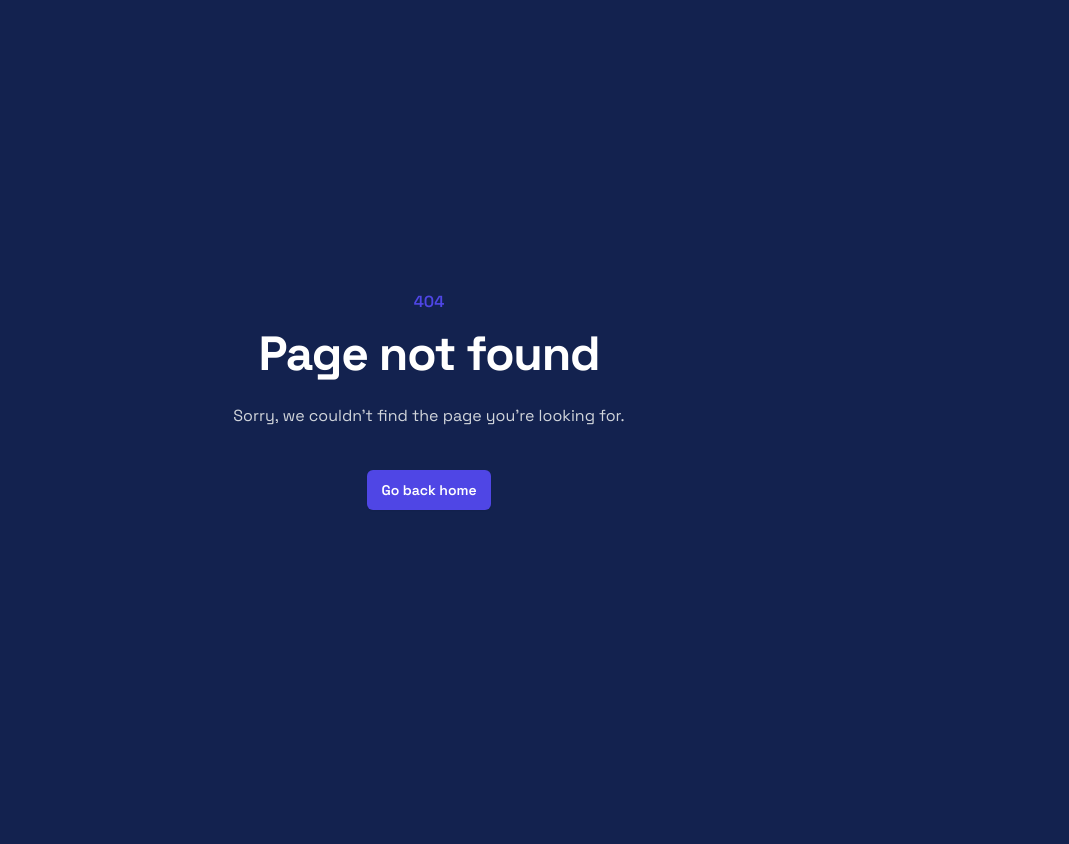
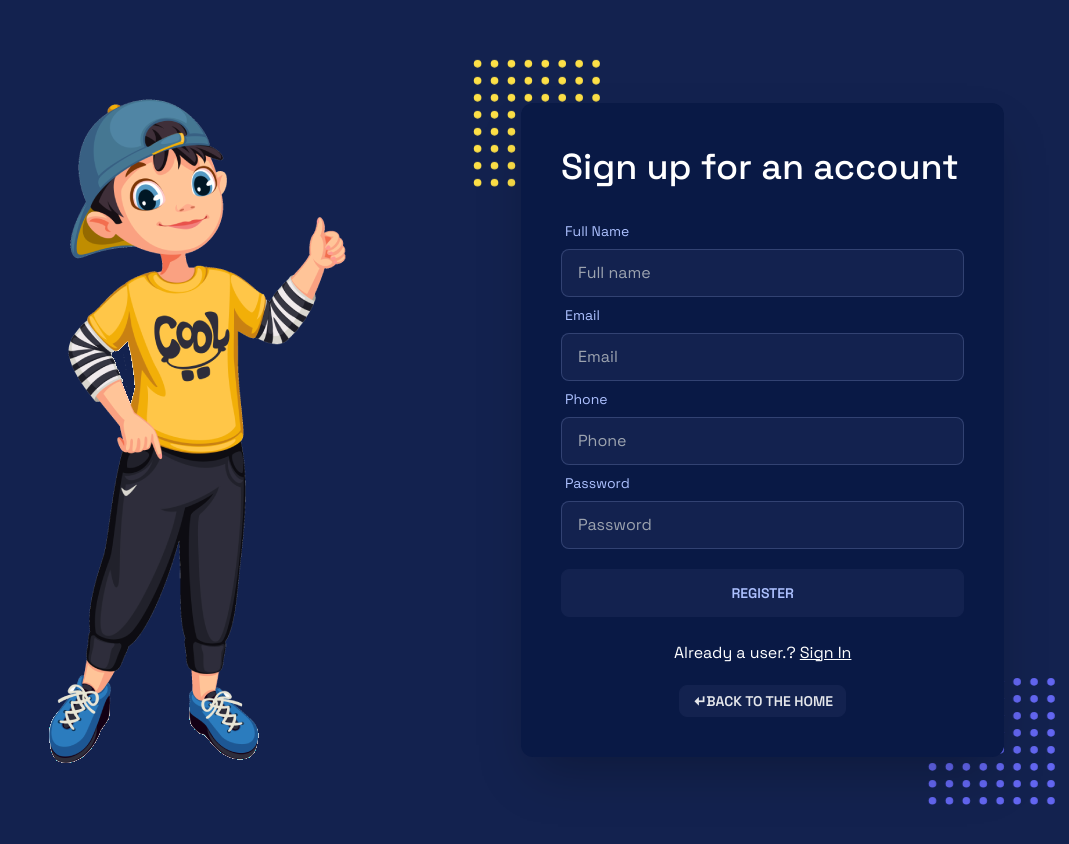
Before and after one commit to diptasahacse/blog-cms-with-core-redux-and-thunk, a React (Vite) app: page /register in a window 1280 px wide. Before the commit this address had no page. Shown: the top 844 px of the page, without its empty margins (211-1280 px from the left). Before the commit the page ends 800 px from the top, so only its background shows below. Built offline with nearby package versions, Linux system fonts and the light colour scheme.

Commit message:
complete registation part

```diff
--- a/package.json
+++ b/package.json
@@ -14,6 +14,7 @@
     "react": "^18.2.0",
     "react-dom": "^18.2.0",
     "react-hook-form": "^7.43.9",
+    "react-query": "^3.39.3",
     "react-redux": "^8.0.5",
     "react-router-dom": "^6.10.0",
     "redux": "^4.2.1",
--- /dev/null
+++ b/src/components/FrontPart/Pages/Register.jsx
@@ -0,0 +1,96 @@
+import React from "react";
+import { Link } from "react-router-dom";
+import { useForm } from "react-hook-form";
+import { useQuery } from "react-query";
+const Register = () => {
+
+  const {
+    register,
+    handleSubmit,
+    watch,
+    formState: { errors },
+  } = useForm();
+
+  const onSubmit = async (formData) => {
+    const {email, phone, fullName, password} = formData;
+
+    await fetch("http://localhost:5000/register", {
+      method: "POST",
+      headers: {
+        "Content-Type": "application/json",
+      },
+      body: JSON.stringify({
+        email, phone, fullName, password
+
+      }),
+    })
+      .then((res) => res.json())
+      .then((resData) => console.log(resData));
+  };
+  return (
+    <div className="w-full py-5">
+      <form onSubmit={handleSubmit(onSubmit)}>
+        <div className="form-control">
+          <label className="label">
+            <span className="label-text">Full Name</span>
+          </label>
+          <input
+            type="text"
+            placeholder="Full name"
+            className="input input-bordered"
+            {...register("fullName", { required: true })}
+          />
+        </div>
+        <div className="form-control">
+          <label className="label">
+            <span className="label-text">Email</span>
+          </label>
+          <input
+            type="text"
+            placeholder="Email"
+            className="input input-bordered"
+            {...register("email", { required: true })}
+          />
+        </div>
+        <div className="form-control">
+          <label className="label">
+            <span className="label-text">Phone</span>
+          </label>
+          <input
+            type="text"
+            placeholder="Phone"
+            className="input input-bordered"
+            {...register("phone", { required: true })}
+          />
+        </div>
+        <div className="form-control">
+          <label className="label">
+            <span className="label-text">Password</span>
+          </label>
+          <input
+            type="password"
+            placeholder="Password"
+            className="input input-bordered"
+            {...register("password", { required: true })}
+          />
+        </div>
+
+        <div className="form-control mt-5">
+          <button type="submit" className="btn btn-primary">
+            Register
+          </button>
+        </div>
+      </form>
+      <div className="form-control mt-6">
+        <p className="text-center">
+          Already a user.?{" "}
+          <Link className="link" to="/sign-in">
+            Sign In
+          </Link>
+        </p>
+      </div>
+    </div>
+  );
+};
+
+export default Register;
--- a/src/components/FrontPart/Pages/SinIn.jsx
+++ b/src/components/FrontPart/Pages/SinIn.jsx
@@ -42,7 +42,14 @@
           </button>
         </div>
       </form>
-
+      <div className="form-control mt-6">
+        <p className="text-center">
+          Don't have an account yet?{" "}
+          <Link className="link" to="/register">
+            Sign up
+          </Link>
+        </p>
+      </div>
     </div>
   );
 };
```
Also changed, not shown: src/App.jsx (+7 -0 lines), 1 other file (tests, documents, lock files or other folders).
